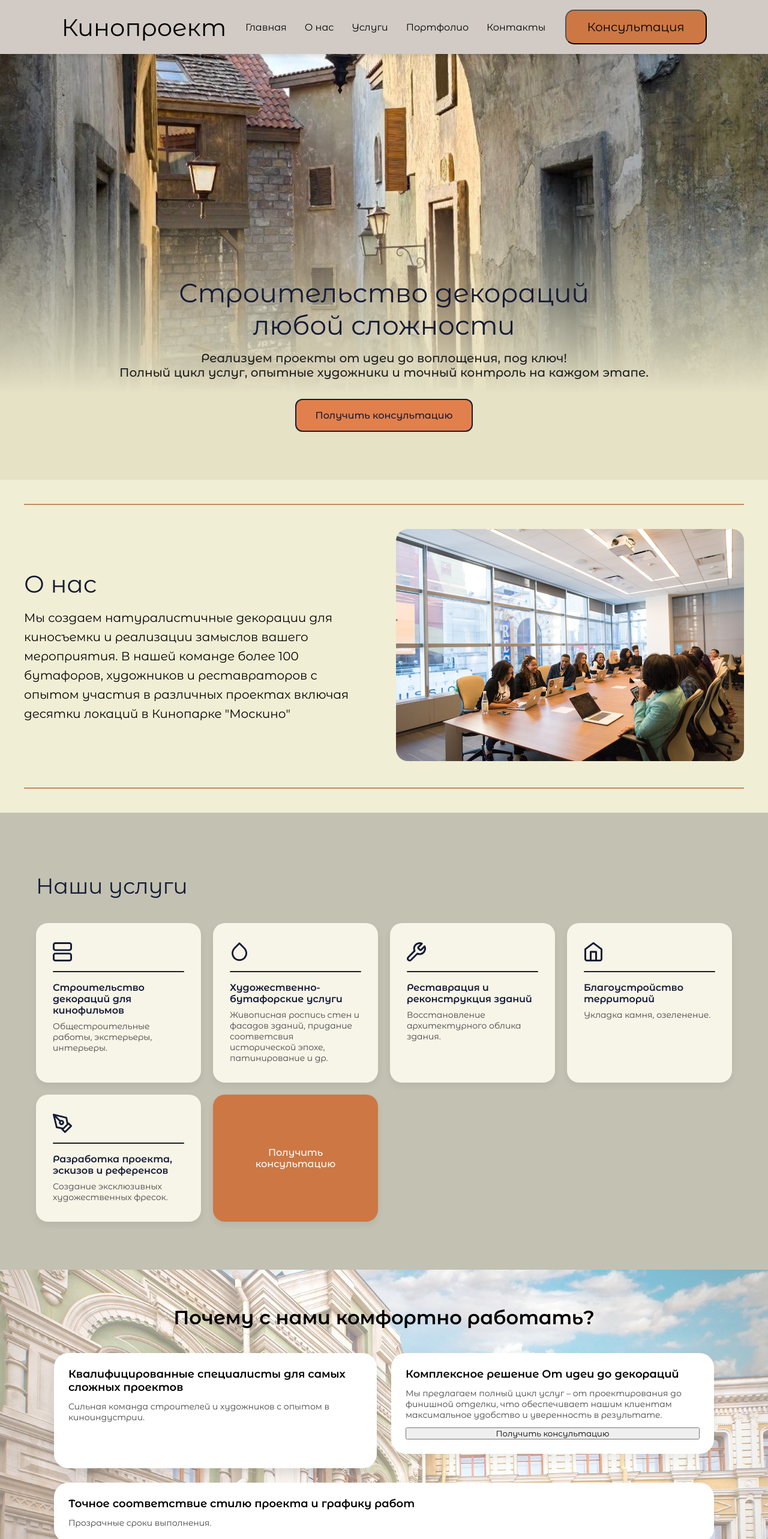
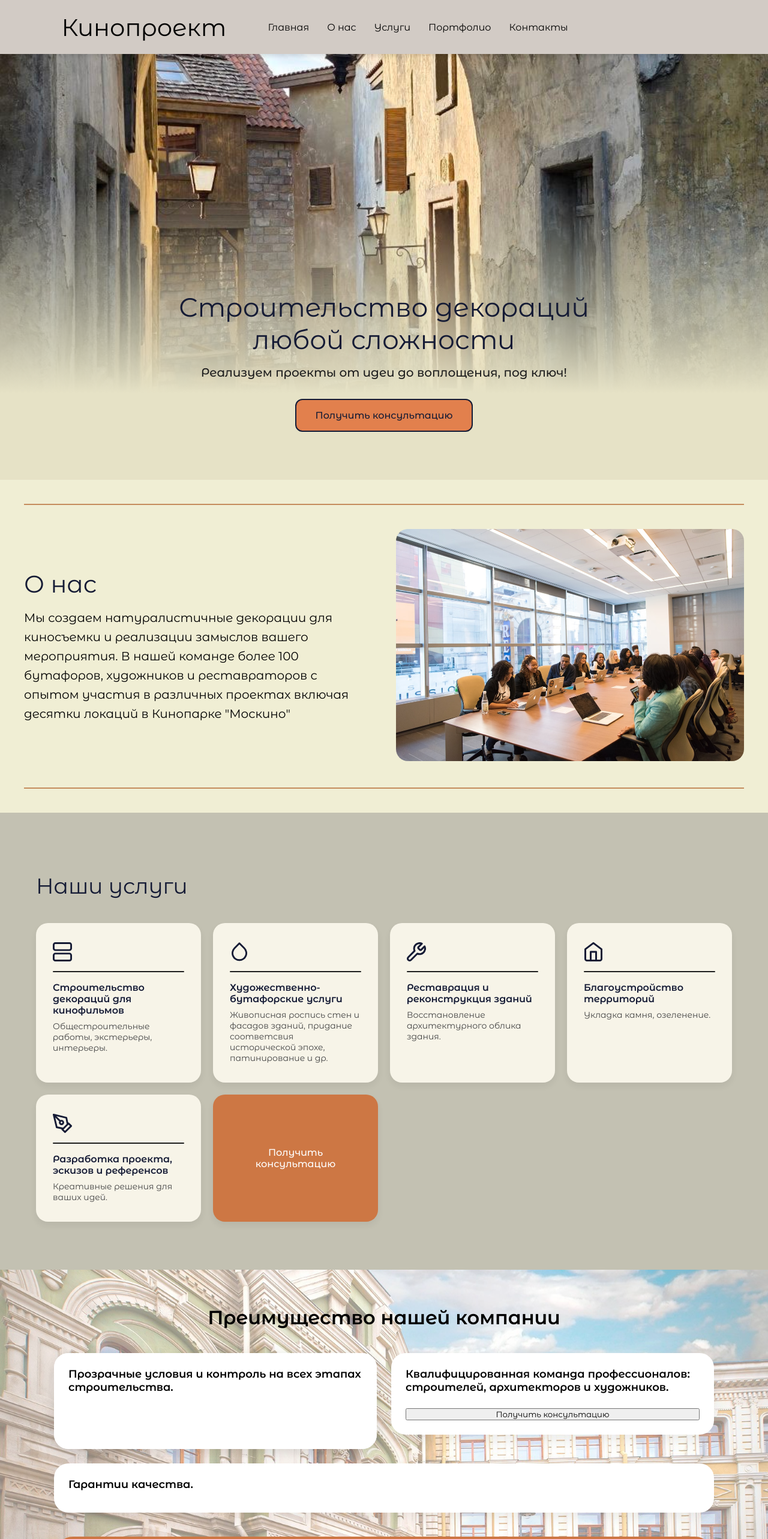
Before and after one commit to AkbarAckerman/movie-decor-site, a React (Create React App) app: page / in a window 1280 px wide. Shown: the top 2566 px of the page at 60% size. Built offline with nearby package versions, Linux system fonts and the light colour scheme; a web font is replaced by a local one.

Commit message:
update service texts

```diff
--- a/src/components/Home.js
+++ b/src/components/Home.js
@@ -15,7 +15,6 @@ function Home() {
       <h1>Строительство декораций<br />любой сложности</h1>
       <p>
         Реализуем проекты от идеи до воплощения, под ключ!<br />
-        Полный цикл услуг, опытные художники и точный контроль на каждом этапе.
       </p>
     </div>
     <button className="btn" onClick={() => setIsModalOpen(true)}>
--- a/src/components/Navbar.css
+++ b/src/components/Navbar.css
@@ -33,6 +33,7 @@
   gap: 30px;
   list-style: none;
   margin: 0;
+  padding-right: 15%;
 }
 
 .nav-links li a {
--- a/src/components/Navbar.js
+++ b/src/components/Navbar.js
@@ -36,7 +36,7 @@ function Navbar() {
 
           <div className="navbar-right">
             {/* <div className="phone">+7 (495) 101-17-75</div> */}
-            <button onClick={openModal} className="btn-contact">Консультация</button>
+            {/* <button onClick={openModal} className="btn-contact">Консультация</button> */}
           </div>
 
           <div className="burger" onClick={toggleMenu}>
--- a/src/components/Services.js
+++ b/src/components/Services.js
@@ -33,27 +33,27 @@ const servicesData = [
   {
     icon: icon5,
     title: 'Разработка проекта, эскизов и референсов',
-    description: 'Создание эксклюзивных художественных фресок.',
+    description: 'Креативные решения для ваших идей.',
   },
 ];
 
 const comfortData = [
   {
-    title: 'Гарантия долговечности всех выполненных работ',
-    description: 'Мы гарантируем высокое качество каждого элемента строительства благодаря строгому контролю на всех этапах работ.',
+    title: 'Опыт более 10 лет в строительстве различных объектов, в том числе в области киноиндустрии.',
+    // description: 'Общестроительные работы, экстерьеры, интерьеры.',
   },
   {
-    title: 'Комплексное решение От идеи до декораций',
-    description: 'Мы предлагаем полный цикл услуг – от проектирования до финишной отделки, что обеспечивает нашим клиентам максимальное удобство и уверенность в результате.',
+    title: 'Квалифицированная команда профессионалов: строителей, архитекторов и художников.',
+    // description: 'Живописная роспись стен и фасадов зданий, придание соответсвия исторической эпохе, патинирование и др.',
     button: 'Получить консультацию',
   },
   {
-    title: 'Квалифицированные специалисты для самых сложных проектов',
-    description: 'Сильная команда строителей и художников с опытом в киноиндустрии.',
+    title: 'Прозрачные условия и контроль на всех этапах строительства.',
+    // description: 'Индивидуальное проектирование под ваши пожелания.',
   },
   {
-    title: 'Точное соответствие стилю проекта и графику работ',
-    description: 'Прозрачные сроки выполнения.',
+    title: 'Гарантии качества.',
+    // description: 'Прозрачные условия и контроль на всех этапах строительства.',
   },
 ];
 
@@ -84,7 +84,7 @@ function Services() {
 
       <div className="comfort-block">
         <div className="white-layer"></div>
-        <h2 className="comfort-title">Почему с нами комфортно работать?</h2>
+        <h2 className="comfort-title">Преимущество нашей компании</h2>
 
         <div className="comfort-cards">
           {comfortData.map((item, idx) => (
```
